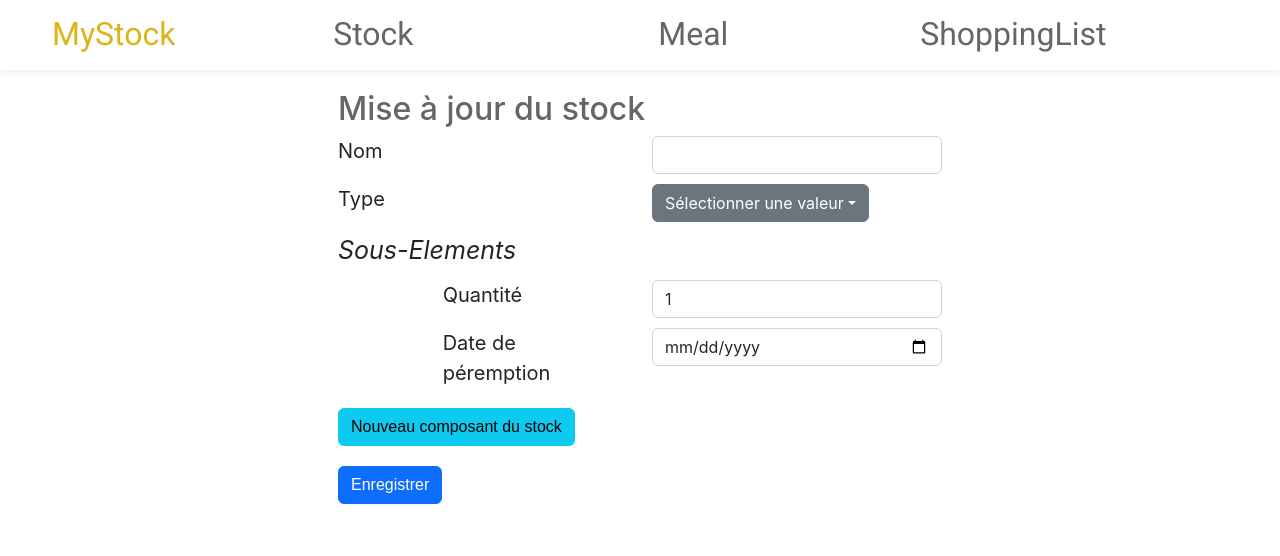
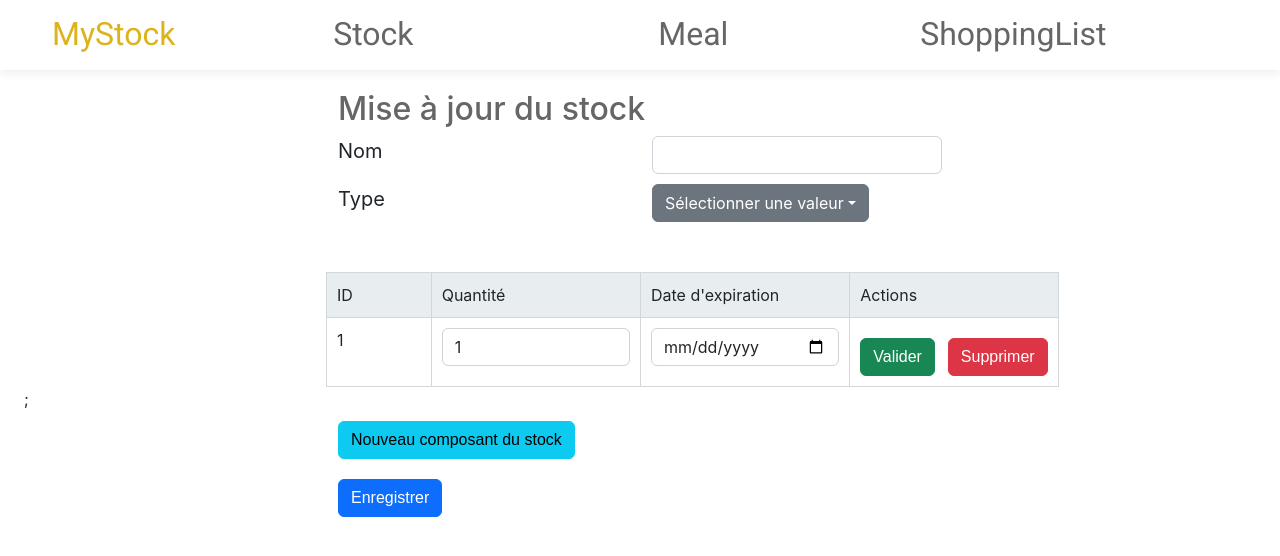
Before and after one commit to plouiserre/ShoppingManagerV2, a React (Create React App) app in the folder shopping-manager-front/: page /Stock/add in a window 1280 px wide. Shown: the top 556 px of the page. Built offline with nearby package versions, Linux system fonts and the light colour scheme.

Commit message:
design stockitems in the form

```diff
--- a/shopping-manager-front/src/components/Stock/StockItemForm/StockItemForm.jsx
+++ b/shopping-manager-front/src/components/Stock/StockItemForm/StockItemForm.jsx
@@ -1,16 +1,19 @@
 import s from "./style.module.css";
+import { CustomButton } from "../../Reusable/CustomButton/CustomButton";
 export function StockItemForm({ stock, setStock, stockItem }) {
   return (
     <>
-      <div className={`row ${s.lineForm}`}>
-        <div className="col-3"></div>
-        <div className={`col-7 ${s.elementLabel}`}>Sous-Elements</div>
-        <div className="col-2"></div>
-      </div>
-      <div className={`row ${s.lineForm}`}>
-        <div className="col-4"></div>
-        <div className="col-2">Quantité</div>
-        <div className="col-3">
+      <div className={`row`}>
+        <div className={`col-3`}></div>
+        <div
+          className={`col-1 ${s.cellStockItemsSubList} ${s.cellStockItemsSubListbottom}`}
+        >
+          1
+        </div>
+        <div
+          className={`col-2 ${s.cellStockItemsSubList} ${s.cellStockItemsSubListbottom}`}
+        >
+          {" "}
           <input
             type="number"
             className="form-control"
@@ -20,12 +23,9 @@ export function StockItemForm({ stock, setStock, stockItem }) {
             }}
           />
         </div>
-        <div className="col-2"></div>
-      </div>
-      <div className={`row ${s.lineForm}`}>
-        <div className="col-4"></div>
-        <div className="col-2">Date de péremption</div>
-        <div className="col-3">
+        <div
+          className={`col-2 ${s.cellStockItemsSubList} ${s.cellStockItemsSubListbottom}`}
+        >
           <input
             type="date"
             value={stock.DatePeremption}
@@ -39,7 +39,20 @@ export function StockItemForm({ stock, setStock, stockItem }) {
             className="form-control"
           />
         </div>
-        <div className="col-2"></div>
+        <div
+          className={`col-2 ${s.actionsStockItemLittle} ${s.cellStockItemsSubList} ${s.cellStockItemsSubListbottom} ${s.cellStockItemsSubListRight}`}
+        >
+          <CustomButton
+            labelButton={"Valider"}
+            actionButton={() => alert("validation baby")}
+            customClass={"btn btn-success"}
+          />
+          <CustomButton
+            labelButton={"Supprimer"}
+            actionButton={() => alert("delete baby")}
+            customClass={"btn btn-danger"}
+          />
+        </div>
       </div>
     </>
   );
--- a/shopping-manager-front/src/components/Stock/StockItemForm/style.module.css
+++ b/shopping-manager-front/src/components/Stock/StockItemForm/style.module.css
@@ -1,9 +1,19 @@
-.lineForm{
-    padding-bottom: 10px;
-    font-size: 20px;
+.actionsStockItemLittle{
+    display: inline-flex;
+    column-gap: 10px;
+    justify-content: space-between;
 }
 
-.elementLabel{
-    font-style: italic;
-    font-size: 25px;
+.cellStockItemsSubList{
+    padding: 10px;
+    border-top : 1px solid #d2d7db;
+    border-left: 1px solid #d2d7db;
 }
+
+.cellStockItemsSubListbottom{
+    border-bottom : 1px solid #d2d7db;
+}
+
+.cellStockItemsSubListRight{
+    border-right : 1px solid #d2d7db;
+}
--- a/shopping-manager-front/src/components/Stock/StockListForm/StockListForm.jsx
+++ b/shopping-manager-front/src/components/Stock/StockListForm/StockListForm.jsx
@@ -1,5 +1,6 @@
 import { StockItemForm } from "../StockItemForm/StockItemForm";
 import { useSelector } from "react-redux";
+import s from "./style.module.css";
 
 //TODO déplacer dans containers
 export function StockListForm({ stock, setStock }) {
@@ -7,9 +8,42 @@ export function StockListForm({ stock, setStock }) {
   var stockItems = useSelector((store) => store.STOCKITEM.stockItems);
   //faire la boucle
   //valider que ca marche
-  return stockItems.map((stockItem) => {
-    return (
-      <StockItemForm stockItem={stockItem} stock={stock} setStock={setStock} />
-    );
-  });
+  return (
+    <div className={`${s.stocksSub}`}>
+      <div className={`row`}>
+        <div className={`col-3`}></div>
+        <div
+          className={`col-1 ${s.cellStocksSubList} ${s.cellStocksSubListDarkBackgroundColor}`}
+        >
+          ID
+        </div>
+        <div
+          className={`col-2 ${s.cellStocksSubList} ${s.cellStocksSubListDarkBackgroundColor}`}
+        >
+          Quantité
+        </div>
+        <div
+          className={`col-2 ${s.cellStocksSubList} ${s.cellStocksSubListDarkBackgroundColor}`}
+        >
+          Date d'expiration
+        </div>
+        <div
+          className={`col-2 ${s.cellStocksSubList} ${s.cellStocksSubListRight} ${s.cellStocksSubListDarkBackgroundColor}`}
+        >
+          Actions
+        </div>
+        <div className={`col-2`}></div>
+      </div>
+      {stockItems.map((stockItem) => {
+        return (
+          <StockItemForm
+            stockItem={stockItem}
+            stock={stock}
+            setStock={setStock}
+          />
+        );
+      })}
+      ;
+    </div>
+  );
 }
--- /dev/null
+++ b/shopping-manager-front/src/components/Stock/StockListForm/style.module.css
@@ -0,0 +1,17 @@
+.stocksSub{
+    margin-top: 40px;
+}
+
+.cellStocksSubList{
+    padding: 10px;
+    border-top : 1px solid #d2d7db;
+    border-left: 1px solid #d2d7db;
+}
+
+.cellStocksSubListRight{
+    border-right : 1px solid #d2d7db;
+}
+
+.cellStocksSubListDarkBackgroundColor{
+    background-color: #e8eef0;
+}
--- a/shopping-manager-front/src/store/stock/stockitem-slice.js
+++ b/shopping-manager-front/src/store/stock/stockitem-slice.js
@@ -21,9 +21,7 @@ var firstNewStockItem =
         Id: 1,
         DatePeremption: new Date(),
         IsDateSelected: true,
-        Name: "",
-        Quantity: 0,
-        Type: ""
+        Quantity: 0
     };
 
 export const stockItemSlice = createSlice({
@@ -37,17 +35,13 @@ export const stockItemSlice = createSlice({
             var id = getId(stockItems,{
                 DatePeremption: new Date(),
                 IsDateSelected: true,
-                Name: "",
-                Quantity: 0,
-                Type: ""
+                Quantity: 0
             })
             currentState.stockItems.push({
                 Id:id,
                 DatePeremption: new Date(),
                 IsDateSelected: true,
-                Name: "",
                 Quantity: 0,
-                Type: "",
                 StatusStock : "Creation"
             })
         }
```
